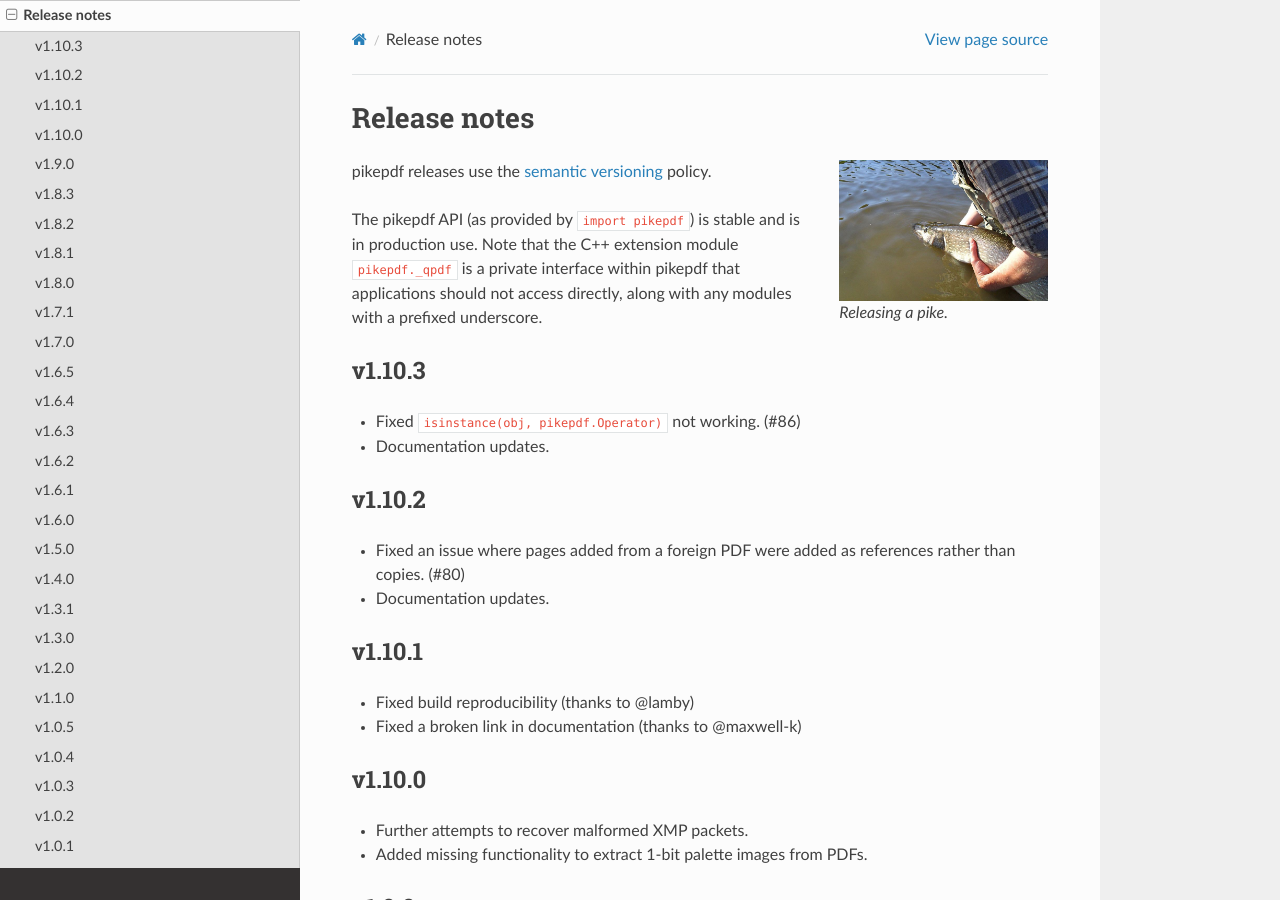
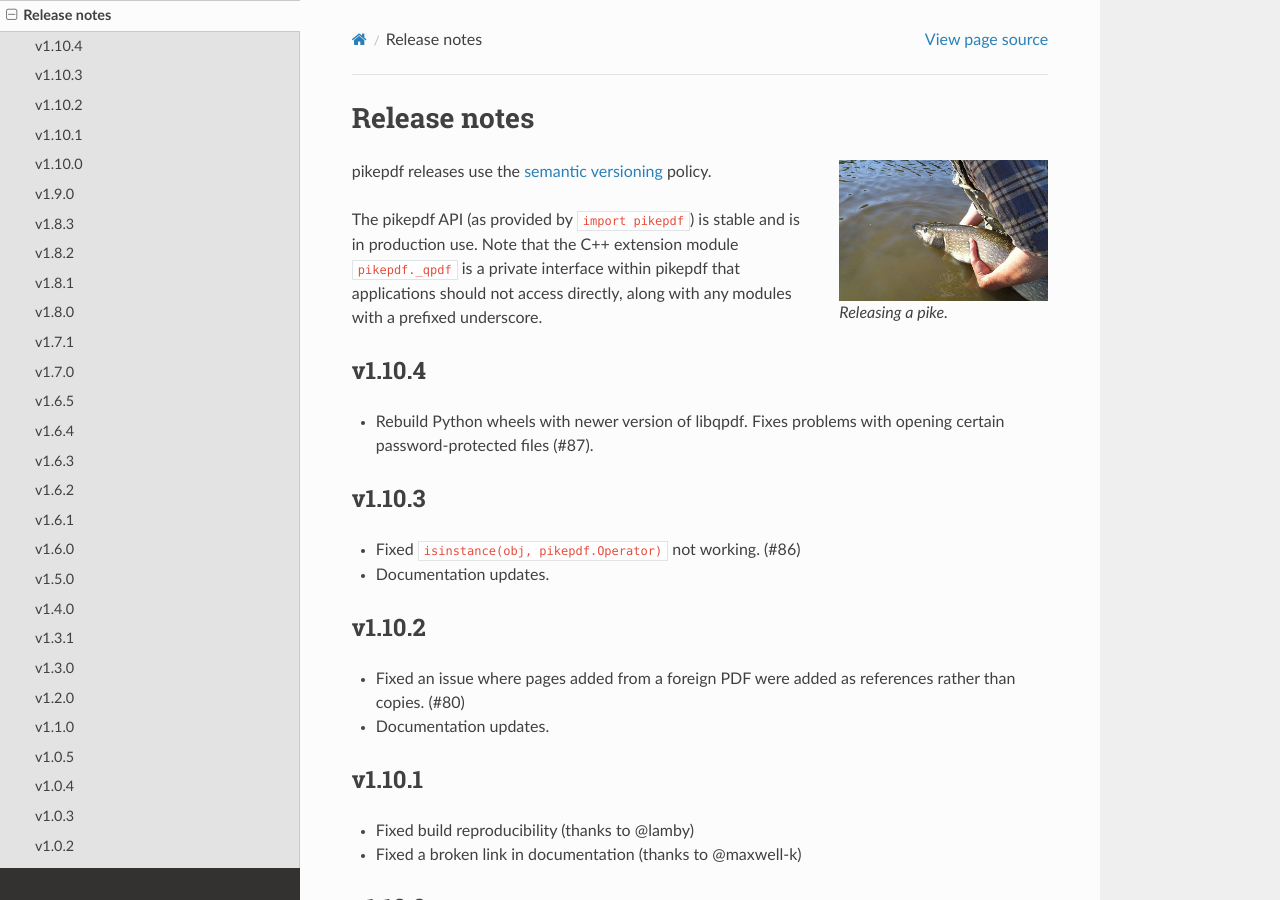
Before and after one commit to pikepdf/pikepdf, a Sphinx documentation site: the page built from docs/release_notes.rst, in a window 1280 px wide and 900 px high. Built offline with Sphinx 7.4.7 and the Read the Docs theme 2.0.0, drawn with Linux system fonts in a browser that asks for light colours; pages that are not in the unit, such as notebooks, are missing from menus; the version number could not be read and is left out.

Commit message:
v1.10.4 release notes

```diff
--- a/docs/release_notes.rst
+++ b/docs/release_notes.rst
@@ -17,6 +17,12 @@ The pikepdf API (as provided by ``import pikepdf``) is stable and
 is in production use. Note that the C++ extension module
 ``pikepdf._qpdf`` is a private interface within pikepdf that applications
 should not access directly, along with any modules with a prefixed underscore.
+
+v1.10.4
+=======
+
+-  Rebuild Python wheels with newer version of libqpdf. Fixes problems with
+   opening certain password-protected files (#87).
 
 v1.10.3
 =======
```
